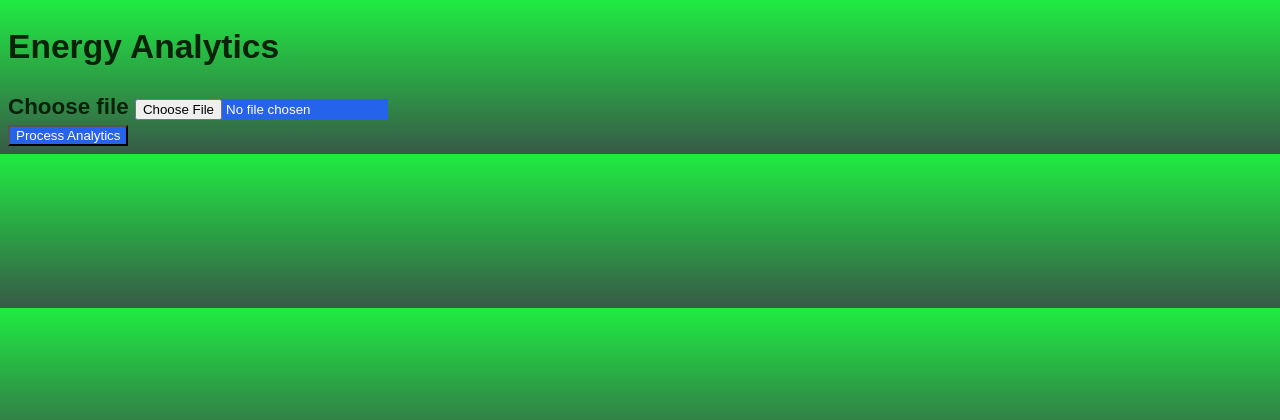
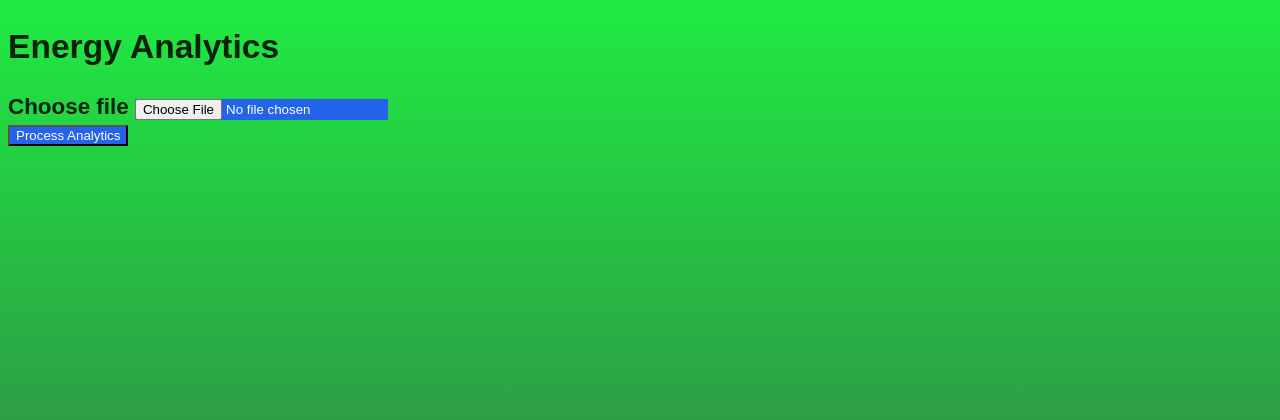
Before and after one commit to ope1iyi/energy_app, a Flask app: page / in a window 1280 px wide. Shown: the top 420 px of the page. Run offline with Flask 3, Linux system fonts and the light colour scheme.

Commit message:
updated css

```diff
--- a/flask_app/app.py
+++ b/flask_app/app.py
@@ -1,8 +1,7 @@
 from flask import Flask, render_template, request
 import os
 import pandas as pd
-import time
-from scipy.stats import trim_mean
+
 
 
 app = Flask(__name__)
--- a/flask_app/static/css/main.css
+++ b/flask_app/static/css/main.css
@@ -1,16 +1,9 @@
-/** {
-    margin:0;
-    padding: 0;
-    box-sizing: border-box;
-}
-*/
-
 body {
     background: linear-gradient(to bottom, #20eb42, #05301acc);
     color: #092209;
-
+    background-attachment: fixed;
     font-family: "Century Gothic", sans-serif;
-
+    background-repeat: no-repeat;
 }
 
 nav {
```
Also changed, not shown: flask_app/requirements.txt (renamed from flask_app/requirement.txt), streamlit_app/requirement.txt (deleted), streamlit_app/requirements.txt (added).
